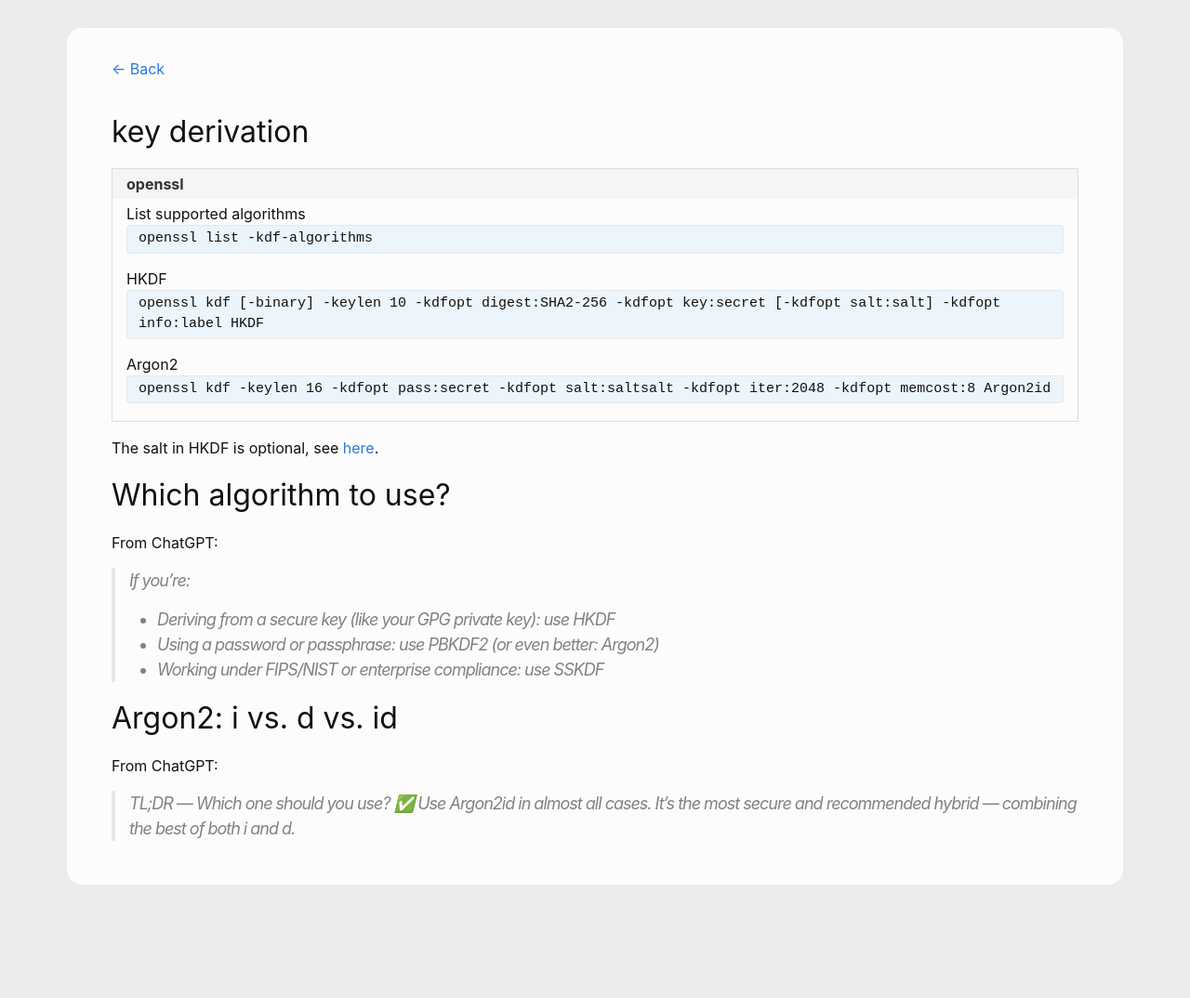
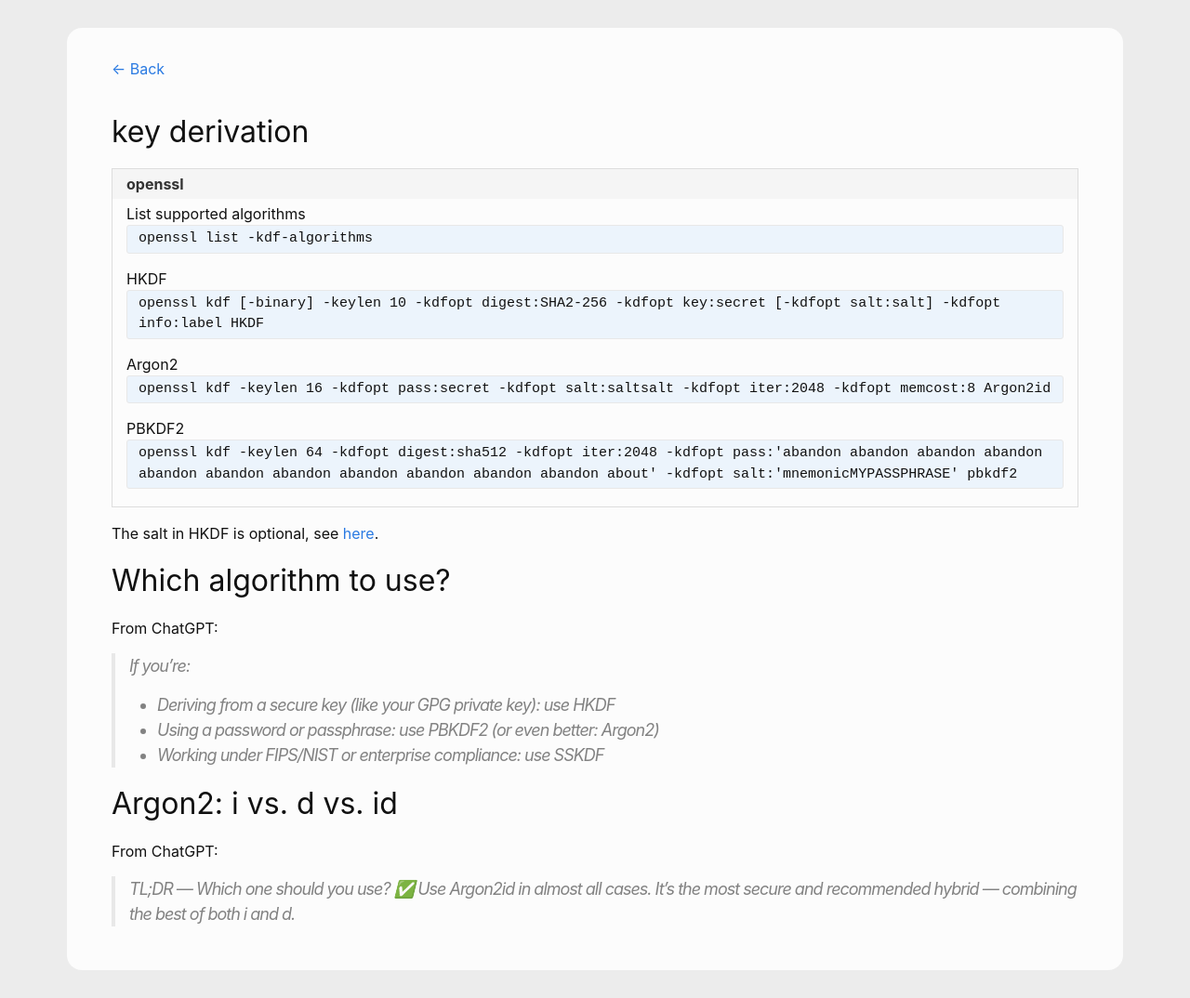
Before and after one commit to andreas-mausch/cheatsheets, a Jekyll site: the page built from _cheatsheets/key-derivation.md, in a window 1280 px wide. Shown: the whole page at 93% size. Built offline with Jekyll 4.4.1, drawn with Linux system fonts in a browser that asks for light colours; before the commit the page ends 982 px from its top, so only the background shows below that.

Commit message:
Key derivation: Add PBKDF2 for BIP-39

```diff
--- a/_cheatsheets/key-derivation.md
+++ b/_cheatsheets/key-derivation.md
@@ -1,12 +1,13 @@
 ---
 layout: cheatsheet
-tags: key derivation function hkdf
+tags: key derivation function hkdf pbkdf2 bip39
 section:
   - name: openssl
     commands:
       List supported algorithms: openssl list -kdf-algorithms
       HKDF: openssl kdf [-binary] -keylen 10 -kdfopt digest:SHA2-256 -kdfopt key:secret [-kdfopt salt:salt] -kdfopt info:label HKDF
       Argon2: openssl kdf -keylen 16 -kdfopt pass:secret -kdfopt salt:saltsalt -kdfopt iter:2048 -kdfopt memcost:8 Argon2id
+      PBKDF2: openssl kdf -keylen 64 -kdfopt digest:sha512 -kdfopt iter:2048 -kdfopt pass:'abandon abandon abandon abandon abandon abandon abandon abandon abandon abandon abandon about' -kdfopt salt:'mnemonicMYPASSPHRASE' pbkdf2
 ---
 
 The salt in HKDF is optional, see [here](https://crypto.stackexchange.com/questions/97975/applications-in-which-you-should-shouldnt-use-a-salt-with-hkdf).
```
